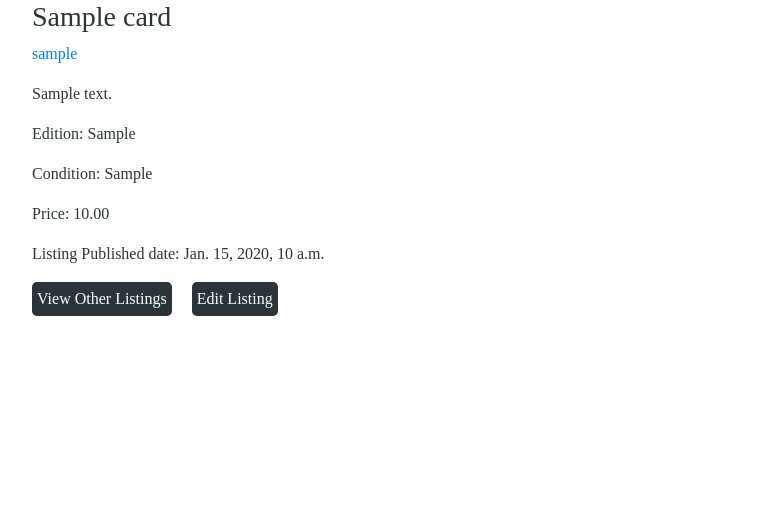
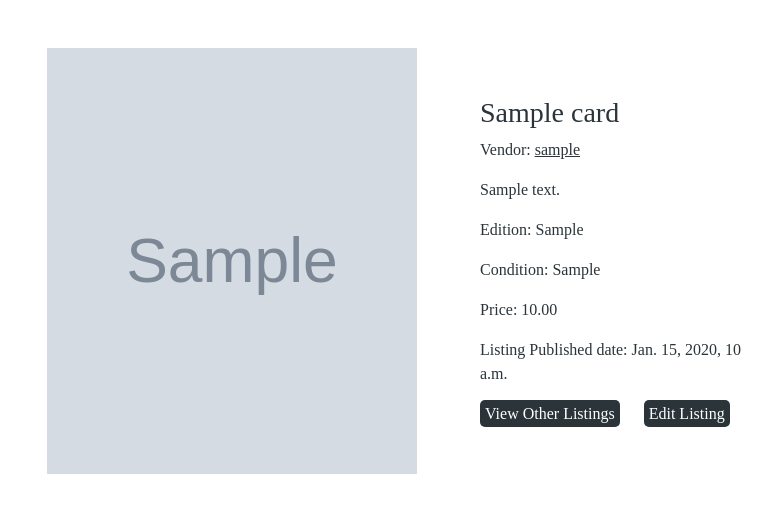
Before and after one commit to DanielJMaia/magic-market-project, a Django app: page /home/1/ in a window 1280 px wide. Shown: the part 56-569 px from the top of the page, without its empty margins (38-810 px from the left). Run offline with Django 3.2, Linux system fonts and the light colour scheme; tables that the repository leaves empty hold one stand-in row (values such as "Sample post"); grey boxes marked "Sample" are stand-in pictures; some libraries are stand-ins or nearby versions.

Commit message:
added bootstrap styling and some basic css to individual card page

```diff
--- a/cards/templates/cardinformation.html
+++ b/cards/templates/cardinformation.html
@@ -1,28 +1,19 @@
 {% extends "base.html" %}
 {% block content %}
 <div class="container">
-	<div class="row">
+	<div class="row pt-5">
+		{% if card.image %}
+		<img class="col-sm-12 col-md-8 card-page-image" id="{{card.id}}" src="/media/{{ card.image }}">
+        {% endif %}
+		<div class="col-sm-12 col-md-4 p-5 center-small">
 			<h3>{{ card.card_title }}</h3>
-	</div>
-	<div class="row">
-		<p><a href="{% url 'view_profile' card.user.id %}">{{ card.user.username }}</a></p>
-	</div>
-	<div class="row">
-		<p>{{ card.card_description|truncatewords:30 }}</p>
-	</div>
-	<div class="row">
+			<p>Vendor: <a class="underline-link" href="{% url 'view_profile' card.user.id %}">{{ card.user.username }}</a></p>
+			<p>{{ card.card_description}}</p>
 			<p><span class="boldtext">Edition:</span> {{ card.card_edition }}</p>
-	</div>
-	<div class="row">
 			<p><span class="boldtext">Condition:</span> {{ card.card_condition }}</p>
-	</div>
-	<div class="row">
 			<p><span class="boldtext">Price:</span> {{ card.card_price }}</p>
-	</div>
-	<div class="row">
-		<p><span class="boldtext">Listing Published date:</span> {{ card.listing_published_date }} </p>
-	</div>
-	<div class="row">
+			<p><span class="boldtext">Listing Published date:</span> {{ card.listing_published_date }}
+			</p>
 			<a href="{% url 'get_cards' %}" class="button-effect">View Other Listings</a>
 			<a href="{% url 'edit_card' card.id %}" class="button-effect">Edit Listing</a>
 			{% if user.is_authenticated %}
@@ -33,7 +24,8 @@
 					<button class="btn" type="submit"><i class="fas fa-cart-plus fa-lg"></i></button>
 				</div>
 			</form>
-	</div>
 			{% endif %}
 		</div>
+	</div>
+</div>
 {% endblock %}
--- a/static/css/custom.css
+++ b/static/css/custom.css
@@ -9,10 +9,6 @@ body{
     background-color:#2a3439;
     border-color:#2a3439;
     margin-left: 20px;
-}
-
-a:hover{
-    text-decoration: none;
 }
 
 .table td{
@@ -30,12 +26,25 @@ a:hover{
     text-align: center;
 }
 
+.center-small{
+    text-align: center;
+}
+
 .negative-top{
     top: -8px;
 }
 
 .nobreak {
   white-space: nowrap;
+}
+
+.hidden-when-small{
+    display: none;
+}
+
+.underline-link{
+    text-decoration: underline;
+    color: #2a3439;
 }
 
 /*End of Utility Classes*/
@@ -46,6 +55,7 @@ a:hover{
     padding: 0;
     color: #fff;
 }
+
 
 .card-minimalistic{
     margin: auto;
@@ -84,10 +94,6 @@ a:hover{
     border-color: #767676
 }
 
-.hidden-when-small{
-        display: none;
-}
-
 .card-image{
     max-height: 270px;
 }
@@ -97,6 +103,13 @@ a:hover{
     position: absolute;
     display: none;
     z-index: 1;
+}
+
+.card-page-image{
+    max-width: 25rem;
+    height: auto;
+    margin-right: auto;
+    margin-left: auto;
 }
 .camera-icon{
     display: none;
@@ -114,6 +127,10 @@ a:hover{
   opacity: 1;
 }
 
+.thead-dark {
+    background-color: #2a3439;
+    border-color: #2a3439;
+}
 /* MEDIA QUERIES */
 
 /* Custom, iPhone Retina */
@@ -133,11 +150,20 @@ a:hover{
     }
 
     .camera-icon{
-    width: 65%;
-    height: auto;
-    position: relative;
-    bottom: 5px;
-    display: block;
+        width: 65%;
+        height: auto;
+        position: relative;
+        bottom: 5px;
+        display: block;
+    }
+
+    .center-small{
+        text-align: inherit;
+    }
+
+    .card-page-image{
+        margin-right: 0px;
+        margin-left: 0px;
     }
 }
 
--- a/templates/base.html
+++ b/templates/base.html
@@ -8,8 +8,7 @@
 	<meta http-equiv="X-UA-Compatible" content="ie=edge">
 	<title>Magic Market</title>
 	<link rel="stylesheet" href="https://stackpath.bootstrapcdn.com/bootstrap/4.3.1/css/bootstrap.min.css"
-		integrity="sha384-ggOyR0iXCbMQv3Xipma34MD+dH/1fQ784/j6cY/iJTQUOhcWr7x9JvoRxT2MZw1T" crossorigin="anonymous">
-
+        integrity="sha384-ggOyR0iXCbMQv3Xipma34MD+dH/1fQ784/j6cY/iJTQUOhcWr7x9JvoRxT2MZw1T" crossorigin="anonymous">
 	<link rel="stylesheet" href="{% static 'css/custom.css' %}">
 	<link href="https://fonts.googleapis.com/css2?family=Zilla+Slab:wght@300&display=swap" rel="stylesheet">
 	<script src="https://cdnjs.cloudflare.com/ajax/libs/popper.js/1.14.7/umd/popper.min.js"
```
Also changed, not shown: cards/templates/cards.html (+3 -5 lines), requirements.txt (+4 -4 lines). Lines whose indentation alone changed are shown as unchanged.
